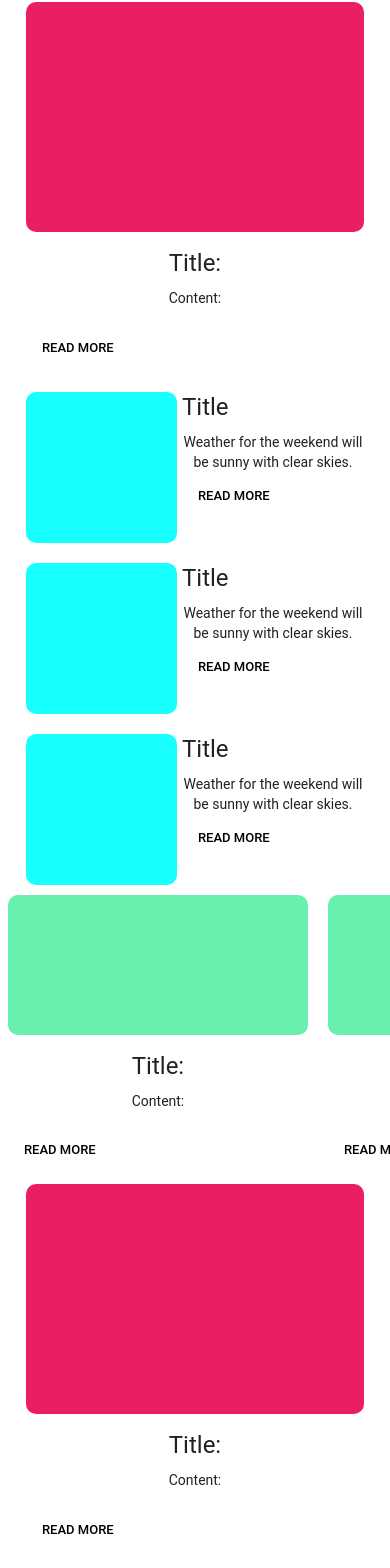
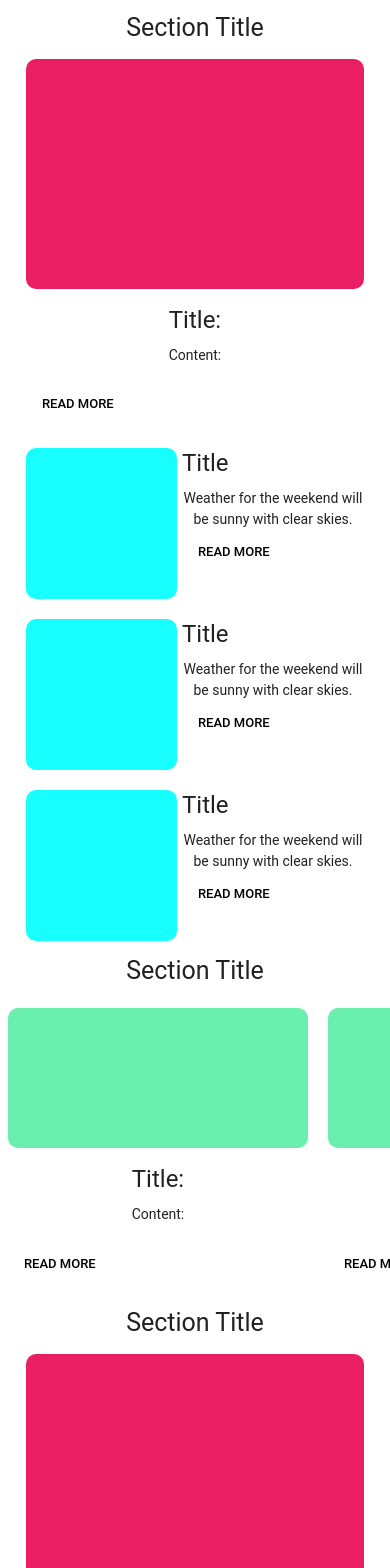
Before and after one commit to Kennedykid1995/News_App, a React (Create React App) app in the folder news_app/: page / in a window 390 px wide. Shown: the top 1568 px of the page. Built offline with nearby package versions, Linux system fonts and the light colour scheme.

Commit message:
basic mobile display is finsihed

```diff
--- a/news_app/src/components/cards/list-card.js
+++ b/news_app/src/components/cards/list-card.js
@@ -1,5 +1,4 @@
 import React from "react";
-import PropTypes from "prop-types";
 import { withStyles } from "@material-ui/core/styles";
 import Card from "@material-ui/core/Card";
 import CardContent from "@material-ui/core/CardContent";
--- a/news_app/src/components/sections/basic-section.js
+++ b/news_app/src/components/sections/basic-section.js
@@ -1,11 +1,10 @@
 import React from "react";
-import PropTypes from "prop-types";
-import Paper from "@material-ui/core/Paper";
 import { withStyles } from "@material-ui/core/styles";
 import Grid from "@material-ui/core/Grid";
 import ImgMediaCard from "../cards/card";
 import ListCard from "../cards/list-card";
 import MainCard from "../cards/main-card";
+import { Typography } from "../../../node_modules/@material-ui/core";
 
 const styles = theme => ({
   root: {
@@ -13,12 +12,17 @@ const styles = theme => ({
     overflow: "hidden",
     padding: `0 ${theme.spacing.unit * 3}px`,
     borderRadius: 0
+  },
+  text:{
+    fontSize: 25,
+    padding: 10,
   }
 });
 function BasicSection(props) {
   const { classes } = props;
   return (
     <div className={classes.root}>
+    <Typography className={classes.text}>Section Title </Typography>
       <Grid container wrap="wrap" spacing={16}>
         <MainCard />
         <ListCard />
--- a/news_app/src/components/sections/slide-section.js
+++ b/news_app/src/components/sections/slide-section.js
@@ -3,7 +3,7 @@ import PropTypes from "prop-types";
 import { withStyles } from "@material-ui/core/styles";
 import GridList from "@material-ui/core/GridList";
 import ImgMediaCard from "../cards/card";
-import { GridListTile } from "../../../node_modules/@material-ui/core";
+import Typography from "@material-ui/core/Typography";
 
 const styles = theme => ({
   root: {
@@ -16,7 +16,10 @@ const styles = theme => ({
     // Promote the list into his own layer on Chrome. This cost memory but helps keeping high FPS.
     transform: "translateZ(0)"
   },
-
+  text: {
+    fontSize: 25,
+    padding: 10,
+  }
 });
 
 function SlideSection(props) {
@@ -24,6 +27,7 @@ function SlideSection(props) {
 
   return (
     <div className={classes.root}>
+    <Typography className={classes.text}>Section Title</Typography>
       <GridList className={classes.gridList} cols={2.5}>
           <ImgMediaCard />
           <ImgMediaCard />
```
